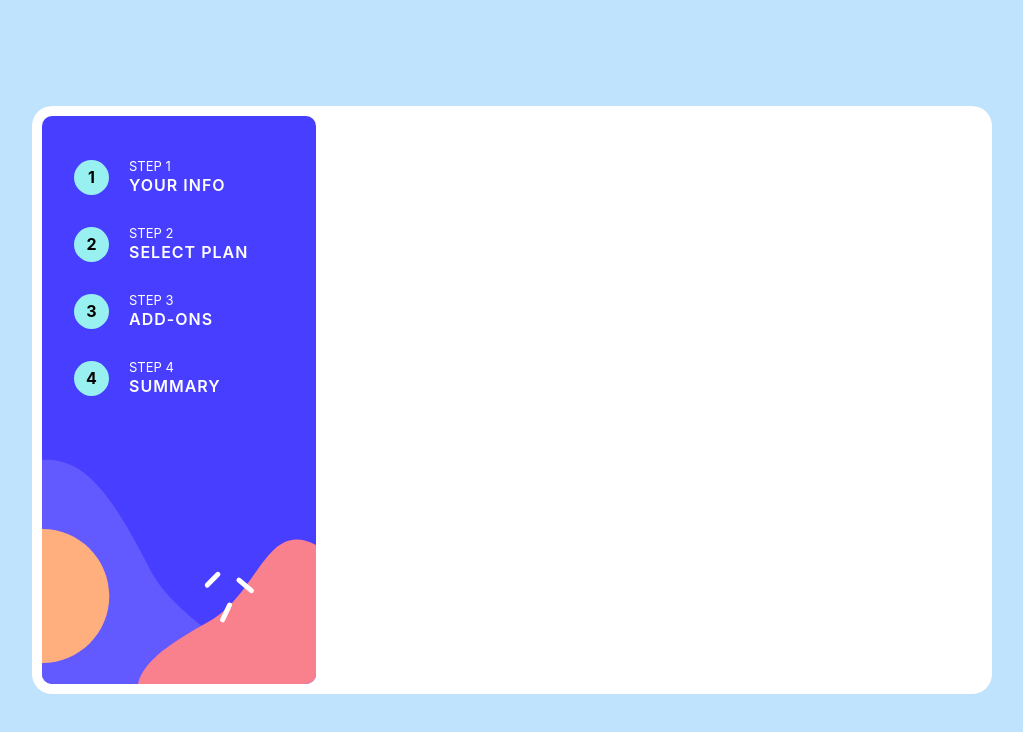
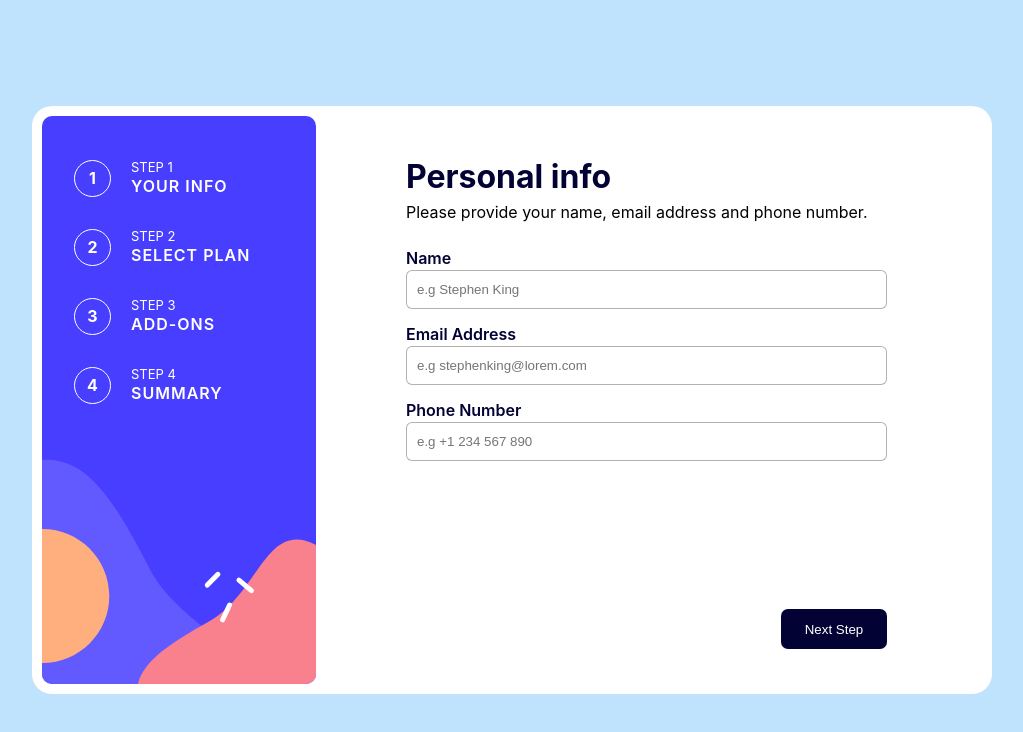
Before and after one commit to therealtmmy/multi-step-form, a React (Create React App) app: page / in a window 1280 px wide. Shown: the top 732 px of the page, without its empty margins (128-1151 px from the left). Built offline with nearby package versions, Linux system fonts and the light colour scheme.

Commit message:
Builing Info Screen

```diff
--- a/src/App.css
+++ b/src/App.css
@@ -11,4 +11,6 @@ justify-content: center;
   height: 36.8em;
   background-color: white;
   border-radius: 20px;
+  display: flex;
+  gap: 90px;
 }
--- a/src/App.js
+++ b/src/App.js
@@ -1,11 +1,13 @@
 import "./App.css";
 import Sidebar from "./Components/Sidebar";
+import Info from "./Components/NavContent/Info";
 
 function App() {
   return (
     <div className="App">
       <div className="App-content">
         <Sidebar />
+        <Info />
       </div>
     </div>
   );
--- a/src/Components/Bars.css
+++ b/src/Components/Bars.css
@@ -2,9 +2,7 @@
 .FirstBar {
     display: flex;
     flex-direction: column;
-
     margin-top: -34em;
-
     margin-left: 2em;
     }
 
@@ -18,8 +16,10 @@
         display: flex;
         align-items: center;
         justify-content: center;
-            background-color: rgb(152, 240, 240);
-            color: black;
+            background-color: none;
+            border: 1px solid white;
+
+            color: white;
             border-radius: 100%;
             width: 35px;
             height: 35px;
--- /dev/null
+++ b/src/Components/NavContent/Info.css
@@ -0,0 +1,46 @@
+.Info {
+    margin-top: 30px;
+}
+
+h1 {
+    margin-bottom: -10px;
+    color: rgb(2, 2, 53);
+}
+
+.formDiv {
+    display: flex;
+    flex-direction: column;
+}
+
+.formDiv > :first-child{
+    margin-top: 10px;
+}
+
+input {
+    width: 35em;
+    height: 35px;
+    border-radius: 6px;
+    padding-left: 10px;
+    border: 1px solid rgba(0, 0, 0, 0.3);
+    margin-bottom: 15px;
+    outline: none;
+    color: rgb(51, 51, 119);
+}
+
+label {
+    font-weight: 600;
+    margin-bottom: 2px;
+    color: rgb(2, 2, 53);
+}
+
+button {
+    width: 8em;
+    height: 3em;
+    border-radius: 7px;
+    border: none;
+    color: white;
+    background-color: rgb(2, 2, 53);
+    cursor: pointer;
+    margin-top: 10em;
+    margin-left: 28.1em;
+}
--- /dev/null
+++ b/src/Components/NavContent/Info.jsx
@@ -0,0 +1,26 @@
+import React from "react";
+import "./Info.css";
+
+const Info = () => {
+  return (
+    <div className="Info">
+      <h1>Personal info</h1>
+      <p>Please provide your name, email address and phone number.</p>
+
+      <form action="" method="post" className="formDiv">
+        <label htmlFor="Name">Name</label>
+        <input type="text" placeholder="e.g Stephen King" />
+
+        <label htmlFor="Email Address">Email Address</label>
+        <input type="email" placeholder="e.g stephenking@lorem.com" />
+
+        <label htmlFor="Phone Number">Phone Number</label>
+        <input type="text" placeholder="e.g +1 234 567 890" />
+      </form>
+
+      <button>Next Step</button>
+    </div>
+  );
+};
+
+export default Info;
```
